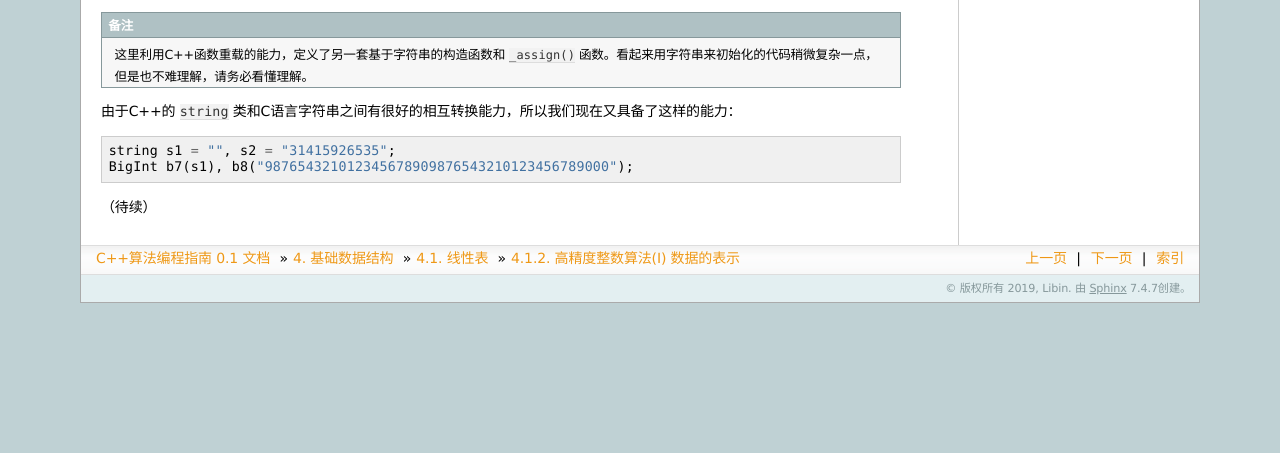
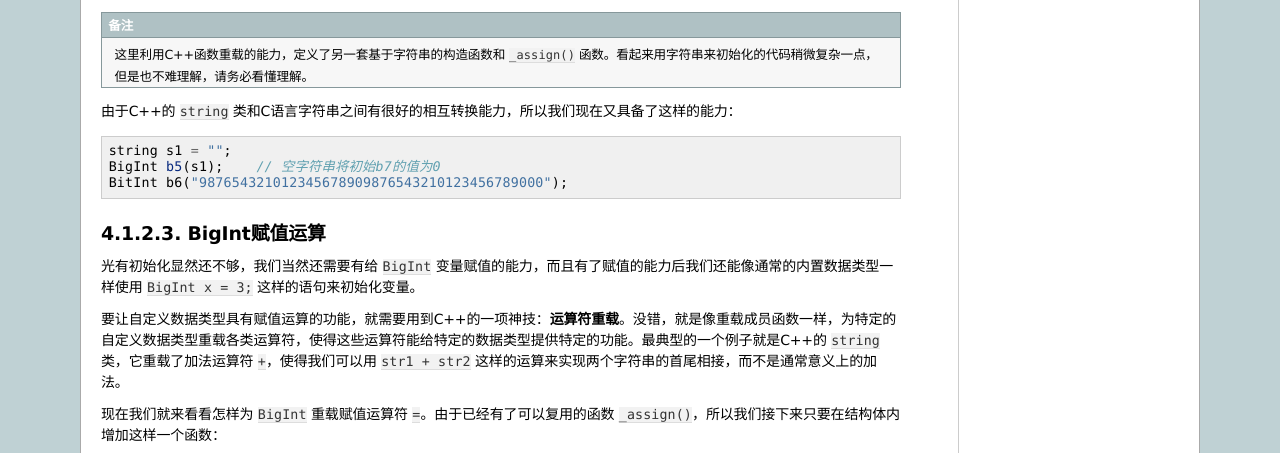
Before and after one commit to majorli/algo_guide, a Sphinx documentation site: the page built from source/ch03/sec01/312_big_int_1.rst, in a window 1280 px wide and 1400 px high, scrolled down 3473 px. Shown: the part 327-780 px from the top of the window. Built offline with Sphinx 7.4.7, drawn with Linux system fonts in a browser that asks for light colours; formulas are drawn with MathJax 3; before the commit the page ends 4103 px from its top, so only the background shows below that; some of the changed text lies outside the part shown; grey boxes are pictures that could not be loaded.

Commit message:
20191224_2359draft

```diff
--- a/source/ch03/sec01/312_big_int_1.rst
+++ b/source/ch03/sec01/312_big_int_1.rst
@@ -138,8 +138,67 @@
 
 .. code-block:: c++
 
-   string s1 = "", s2 = "31415926535";
-   BigInt b7(s1), b8("987654321012345678909876543210123456789000");
+   string s1 = "";
+   BigInt b5(s1);    // 空字符串将初始b7的值为0
+   BitInt b6("987654321012345678909876543210123456789000");
+
+
+BigInt赋值运算
+^^^^^^^^^^^^^^^^^^^^^^
+
+光有初始化显然还不够，我们当然还需要有给 ``BigInt`` 变量赋值的能力，而且有了赋值的能力后我们还能像通常的内置数据类型一样使用 ``BigInt x = 3;`` 这样的语句来初始化变量。
+
+要让自定义数据类型具有赋值运算的功能，就需要用到C++的一项神技：:strong:`运算符重载`。没错，就是像重载成员函数一样，为特定的自定义数据类型重载各类运算符，使得这些运算符能给特定的数据类型提供特定的功能。最典型的一个例子就是C++的 ``string`` 类，它重载了加法运算符 ``+``，使得我们可以用 ``str1 + str2`` 这样的运算来实现两个字符串的首尾相接，而不是通常意义上的加法。
+
+现在我们就来看看怎样为 ``BigInt`` 重载赋值运算符 ``=``。由于已经有了可以复用的函数 ``_assign()``，所以我们接下来只要在结构体内增加这样一个函数：
+
+.. literalinclude:: ../../codes/312_bigint_1.cpp
+   :language: c++
+   :lines: 19-23
+
+现在我们可以在程序里使用这样的代码：
+
+.. code-block:: c++
+
+   BigInt b7 = b8 = 666, b9 = 0;
+   b9 = 373 + 737;
+
+.. note::
+
+   运算符重载有特定的函数原型，不同的运算符的重载函数原型可能不太一样，这是需要记忆的。在接下来对 ``BigInt`` 类型逐渐完善的过程中，我们还可以看到很多常见的运算符重载函数的样子，基本上记住这些就足够了。关于运算符的重载函数语法规则，有兴趣的可以去翻阅相关的书籍和网站。
+
+   大多数运算的返回值就是被运算的变量自己，比如这里的赋值运算，要返回的就是被赋值的变量自己，这时候就应该以引用的方式返回 ``*this``。``this`` 是一个C++语言固定的特殊指针，用于成员函数，顾名思义就是指向自己的指针，所以返回 ``*this`` 就是返回自己。
+
+   运算符重载函数的函数名有固定格式：``operator`` 后跟运算符，比如这里的 ``operator=``。
+
+   运算符重载函数的参数，如果是基本数据类型的就用普通的传值方式，派生数据类型则用 ``const`` 引用传参，不建议在运算时改变实参变量的值。
+
+   关于赋值运算，核心不是中间那句对 ``_assign()`` 函数的调用，不要忘了赋值之前先调用 ``_s.clear()`` 清空原有数据。
+
+要知道，运算符重载函数本身也是可以重载的，所以我们可以用类似的方式来实现用字符串赋值，以及 ``BigInt`` 变量之间的相互赋值，只需再增加下面这两个参数表不同的重载函数即可：
+
+.. literalinclude:: ../../codes/312_bigint_1.cpp
+   :language: c++
+   :lines: 25-35
+
+.. note::
+
+   由于这三个赋值运算重载函数都很简单，所以我们没有分离函数原型和函数定义，而是直接把函数定义写在了结构体内部。但这并不表示运算符重载函数不能写成分离形式。
+
+   ``_s.assign()`` 是 ``vector`` 类的成员函数，用来做多元素的批量赋值。如果原有的元素数量不够，那么会自动添加新元素完成赋值。
+
+   ``_s.begin()`` 和 ``_s.end()`` 返回 ``_s`` 的一头一尾两个迭代器，类型为 ``vector<int>::iterator``。所谓迭代器，本质上还是一个指针。头尾迭代器分别指向第一个元素和最后一个元素后面一个的位置（含头不含尾）。STL容器类全都提供了这两个迭代器，可以像通常的指针一样的使用它们来在元素之间游走和访问所指向元素的值。很多批量元素操作都支持用一头一尾两个迭代器来指定要操作的范围（全部采用含头不含尾惯例）。
+
+于是我们比较完美地完成了 ``BigInt`` 类型的赋值功能，我们可以这样来使用：
+
+.. code-block:: c++
+
+   BigInt b10 = "1234567890987654321";
+   b9 = b10;
+
+
+BigInt输入输出
+^^^^^^^^^^^^^^^^^^^^^^
 
 
 
```
